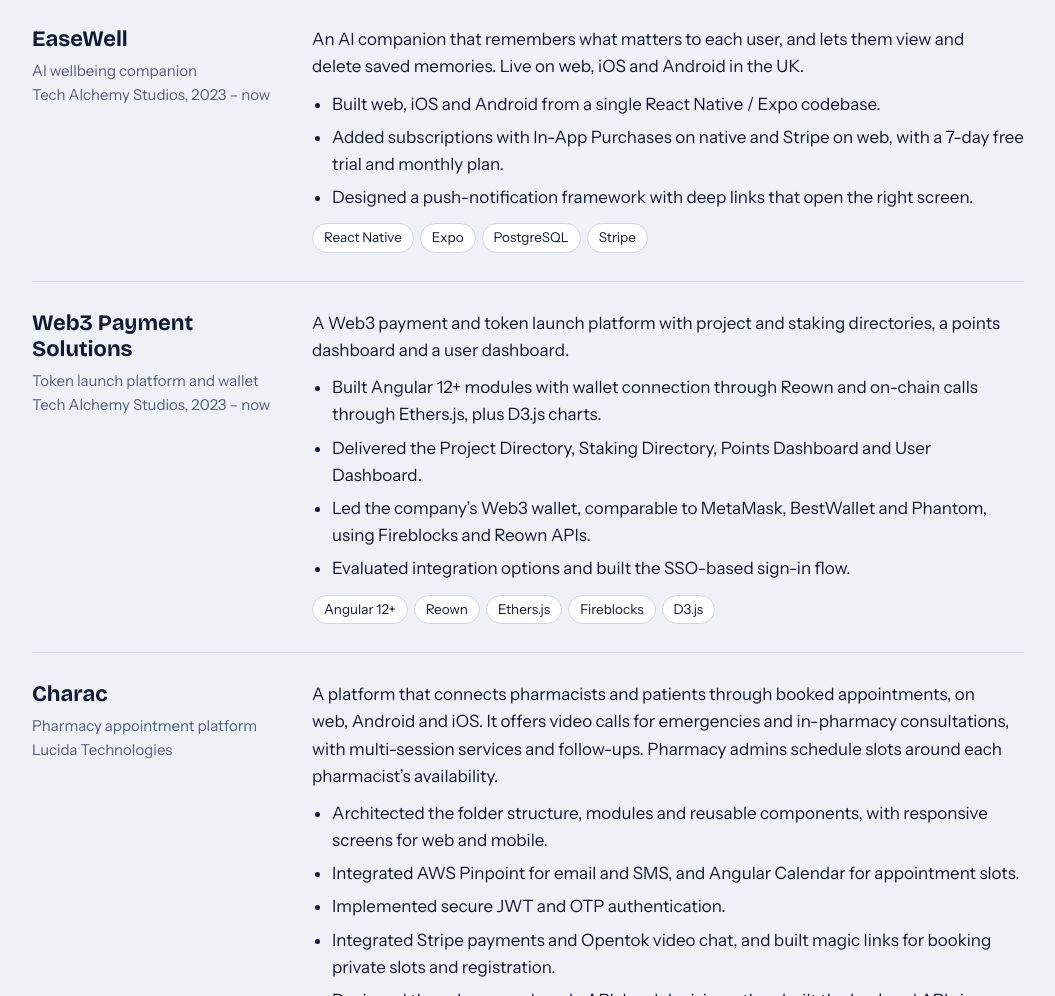
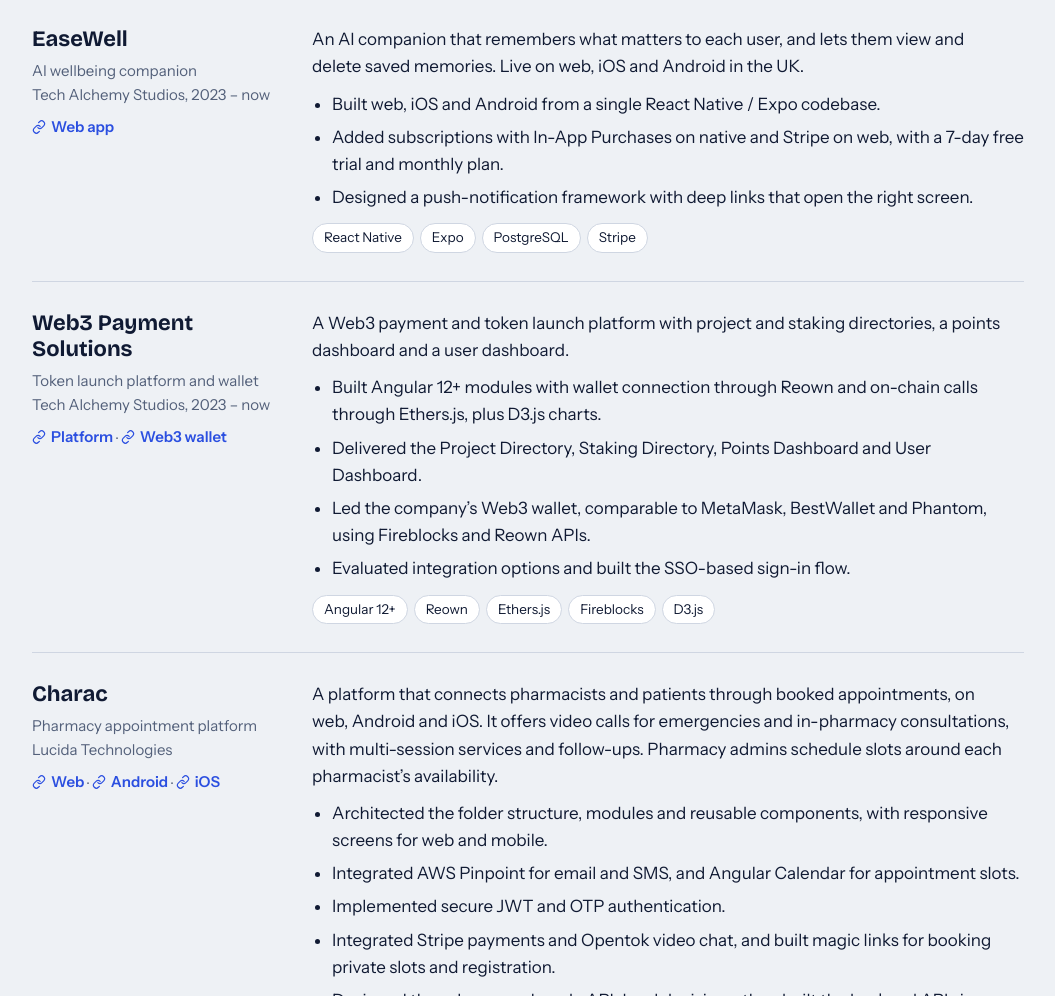
Before and after one commit to CHETHANBABU/portfolio, a plain HTML site: page index.html in a window 1280 px wide. Shown: the part 1000-1996 px from the top of the page, without its empty margins (112-1167 px from the left). Drawn offline with nearby package versions, Linux system fonts and the light colour scheme.

Commit message:
Updated the Project links

```diff
--- a/index.html
+++ b/index.html
@@ -49,6 +49,10 @@ h2{font:800 clamp(30px,5vw,46px)/1.05 var(--display);letter-spacing:-.02em;margi
 .proj:first-of-type{border-top:0;padding-top:0}
 .proj h3{font:700 22px/1.2 var(--display);margin:0 0 6px}
 .proj .meta{color:var(--muted);font-size:15px;margin:0}
+.proj .project-links{margin-top:8px}
+.proj .project-links a{display:inline-flex;align-items:center;gap:5px;color:var(--accent);font-weight:600;text-decoration:none}
+.proj .project-links a:hover{text-decoration:underline}
+.proj .project-links svg{width:14px;height:14px;flex:none}
 .proj p{margin:0 0 10px;max-width:62ch}
 .proj ul{margin:0;padding-left:20px;max-width:66ch}
 .proj li{margin:6px 0}
@@ -109,7 +113,7 @@ footer{padding:28px 0 40px;color:var(--muted);font-size:14px;border-top:1px soli
 <h2>Selected work</h2>
 
 <article class="proj">
-<div><h3>EaseWell</h3><p class="meta">AI wellbeing companion<br>Tech Alchemy Studios, 2023 – now</p></div>
+<div><h3>EaseWell</h3><p class="meta">AI wellbeing companion<br>Tech Alchemy Studios, 2023 – now</p><p class="meta project-links"><a href="https://d2119pfbyf5677.cloudfront.net/auth/login" target="_blank" rel="noopener"><svg aria-hidden="true" viewBox="0 0 24 24" fill="none" stroke="currentColor" stroke-width="2" stroke-linecap="round" stroke-linejoin="round"><path d="M10 13a5 5 0 0 0 7.07 0l3-3A5 5 0 0 0 13 2.93l-1.72 1.71"/><path d="M14 11a5 5 0 0 0-7.07 0l-3 3A5 5 0 0 0 11 21.07l1.71-1.71"/></svg>Web app</a></p></div>
 <div>
 <p>An AI companion that remembers what matters to each user, and lets them view and delete saved memories. Live on web, iOS and Android in the UK.</p>
 <ul>
@@ -122,7 +126,7 @@ footer{padding:28px 0 40px;color:var(--muted);font-size:14px;border-top:1px soli
 </article>
 
 <article class="proj">
-<div><h3>Web3 Payment Solutions</h3><p class="meta">Token launch platform and wallet<br>Tech Alchemy Studios, 2023 – now</p></div>
+<div><h3>Web3 Payment Solutions</h3><p class="meta">Token launch platform and wallet<br>Tech Alchemy Studios, 2023 – now</p><p class="meta project-links"><a href="https://web3paymentsolutions.io/" target="_blank" rel="noopener"><svg aria-hidden="true" viewBox="0 0 24 24" fill="none" stroke="currentColor" stroke-width="2" stroke-linecap="round" stroke-linejoin="round"><path d="M10 13a5 5 0 0 0 7.07 0l3-3A5 5 0 0 0 13 2.93l-1.72 1.71"/><path d="M14 11a5 5 0 0 0-7.07 0l-3 3A5 5 0 0 0 11 21.07l1.71-1.71"/></svg>Platform</a> · <a href="https://app.bestwallet.com/en/authenticate/sso" target="_blank" rel="noopener"><svg aria-hidden="true" viewBox="0 0 24 24" fill="none" stroke="currentColor" stroke-width="2" stroke-linecap="round" stroke-linejoin="round"><path d="M10 13a5 5 0 0 0 7.07 0l3-3A5 5 0 0 0 13 2.93l-1.72 1.71"/><path d="M14 11a5 5 0 0 0-7.07 0l-3 3A5 5 0 0 0 11 21.07l1.71-1.71"/></svg>Web3 wallet</a></p></div>
 <div>
 <p>A Web3 payment and token launch platform with project and staking directories, a points dashboard and a user dashboard.</p>
 <ul>
@@ -136,7 +140,7 @@ footer{padding:28px 0 40px;color:var(--muted);font-size:14px;border-top:1px soli
 </article>
 
 <article class="proj">
-<div><h3>Charac</h3><p class="meta">Pharmacy appointment platform<br>Lucida Technologies</p></div>
+<div><h3>Charac</h3><p class="meta">Pharmacy appointment platform<br>Lucida Technologies</p><p class="meta project-links"><a href="https://charac.co.uk/" target="_blank" rel="noopener"><svg aria-hidden="true" viewBox="0 0 24 24" fill="none" stroke="currentColor" stroke-width="2" stroke-linecap="round" stroke-linejoin="round"><path d="M10 13a5 5 0 0 0 7.07 0l3-3A5 5 0 0 0 13 2.93l-1.72 1.71"/><path d="M14 11a5 5 0 0 0-7.07 0l-3 3A5 5 0 0 0 11 21.07l1.71-1.71"/></svg>Web</a> · <a href="https://play.google.com/store/apps/details?id=com.agkiya.charac&amp;hl=en_IN" target="_blank" rel="noopener"><svg aria-hidden="true" viewBox="0 0 24 24" fill="none" stroke="currentColor" stroke-width="2" stroke-linecap="round" stroke-linejoin="round"><path d="M10 13a5 5 0 0 0 7.07 0l3-3A5 5 0 0 0 13 2.93l-1.72 1.71"/><path d="M14 11a5 5 0 0 0-7.07 0l-3 3A5 5 0 0 0 11 21.07l1.71-1.71"/></svg>Android</a> · <a href="https://apps.apple.com/gb/app/charac/id1567389036" target="_blank" rel="noopener"><svg aria-hidden="true" viewBox="0 0 24 24" fill="none" stroke="currentColor" stroke-width="2" stroke-linecap="round" stroke-linejoin="round"><path d="M10 13a5 5 0 0 0 7.07 0l3-3A5 5 0 0 0 13 2.93l-1.72 1.71"/><path d="M14 11a5 5 0 0 0-7.07 0l-3 3A5 5 0 0 0 11 21.07l1.71-1.71"/></svg>iOS</a></p></div>
 <div>
 <p>A platform that connects pharmacists and patients through booked appointments, on web, Android and iOS. It offers video calls for emergencies and in-pharmacy consultations, with multi-session services and follow-ups. Pharmacy admins schedule slots around each pharmacist’s availability.</p>
 <ul>
```
Also changed, not shown: 1 other file.
